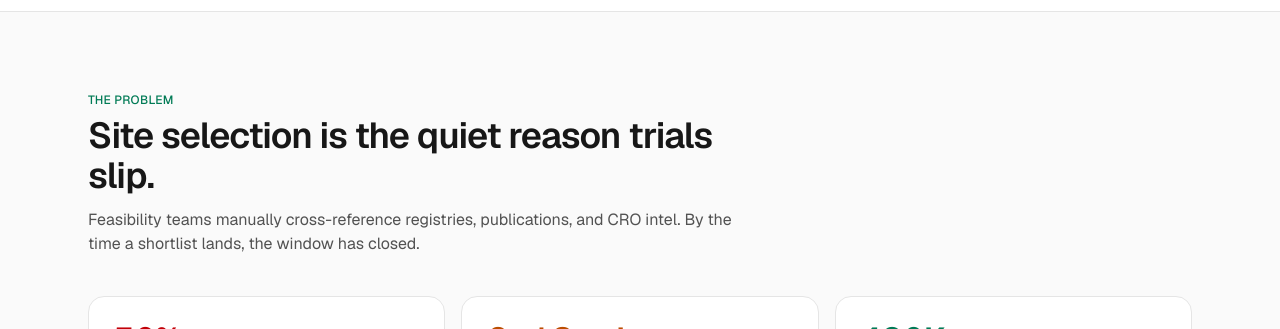
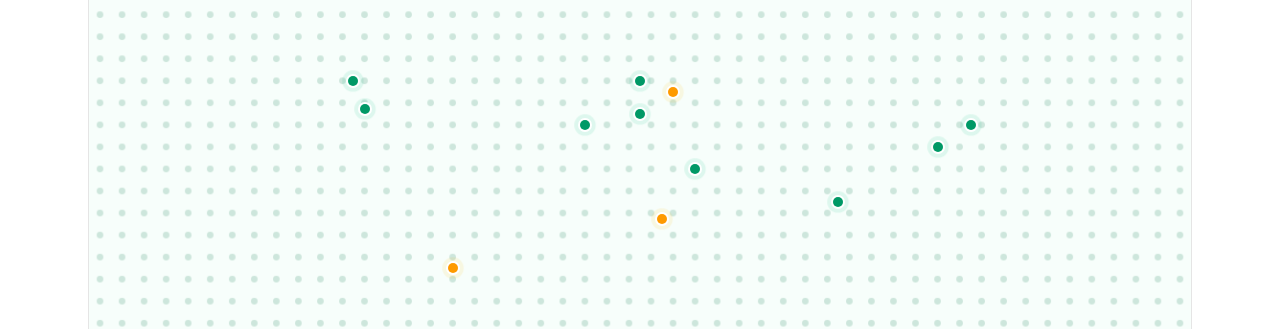
Before and after one commit to sportyhannan/atlas, a Next.js app: page / in a window 1280 px wide. Shown: the part 558-887 px from the top of the page. Built offline with nearby package versions, Linux system fonts and the light colour scheme.

Commit message:
created world map component

```diff
--- /dev/null
+++ b/components/landing/world-map.tsx
@@ -0,0 +1,75 @@
+"use client";
+
+import { useState } from "react";
+import { MAP_PINS, type MapPin } from "./landing";
+
+export function WorldMap() {
+  const [hover, setHover] = useState<MapPin | null>(null);
+
+  return (
+    <div className="relative aspect-[16/8] w-full overflow-hidden rounded-2xl border border-neutral-200 bg-emerald-50/40">
+      <svg
+        viewBox="0 0 100 50"
+        className="absolute inset-0 h-full w-full"
+        aria-hidden
+        preserveAspectRatio="xMidYMid slice"
+      >
+        <defs>
+          <pattern id="dots" x="0" y="0" width="2" height="2" patternUnits="userSpaceOnUse">
+            <circle cx="1" cy="1" r="0.3" fill="#0e7a4b" opacity="0.18" />
+          </pattern>
+        </defs>
+        <rect width="100" height="50" fill="url(#dots)" />
+      </svg>
+
+      {MAP_PINS.map((p) => (
+        <button
+          key={p.name}
+          type="button"
+          onMouseEnter={() => setHover(p)}
+          onMouseLeave={() => setHover(null)}
+          onFocus={() => setHover(p)}
+          onBlur={() => setHover(null)}
+          className="absolute -translate-x-1/2 -translate-y-1/2"
+          style={{ left: `${p.x}%`, top: `${p.y}%` }}
+          aria-label={`${p.name} — ${p.city}`}
+        >
+          <span className="relative block">
+            <span
+              className={`animate-ring absolute inset-0 rounded-full ${
+                p.rising ? "bg-amber-400" : "bg-emerald-500"
+              }`}
+            />
+            <span
+              className={`relative block h-2.5 w-2.5 rounded-full ring-2 ring-white ${
+                p.rising ? "bg-amber-500" : "bg-emerald-600"
+              }`}
+            />
+          </span>
+        </button>
+      ))}
+
+      {hover && (
+        <div
+          className="pointer-events-none absolute z-10 w-52 -translate-x-1/2 -translate-y-[130%] rounded-lg border border-neutral-200 bg-white px-3 py-2 text-xs shadow-lg"
+          style={{ left: `${hover.x}%`, top: `${hover.y}%` }}
+        >
+          <div className="font-medium text-neutral-900">{hover.name}</div>
+          <div className="text-neutral-500">{hover.city}</div>
+          <div className="mt-1 flex items-center justify-between">
+            <span className="font-mono text-emerald-700">fit {hover.fit}</span>
+            {hover.rising && (
+              <span className="rounded bg-amber-100 px-1.5 py-0.5 text-[10px] font-medium text-amber-800">
+                Rising star
+              </span>
+            )}
+          </div>
+        </div>
+      )}
+
+      <div className="absolute bottom-3 left-3 rounded-md bg-white/90 px-2 py-1 text-[11px] text-neutral-600 backdrop-blur">
+        Hover pins to explore
+      </div>
+    </div>
+  );
+}
```
